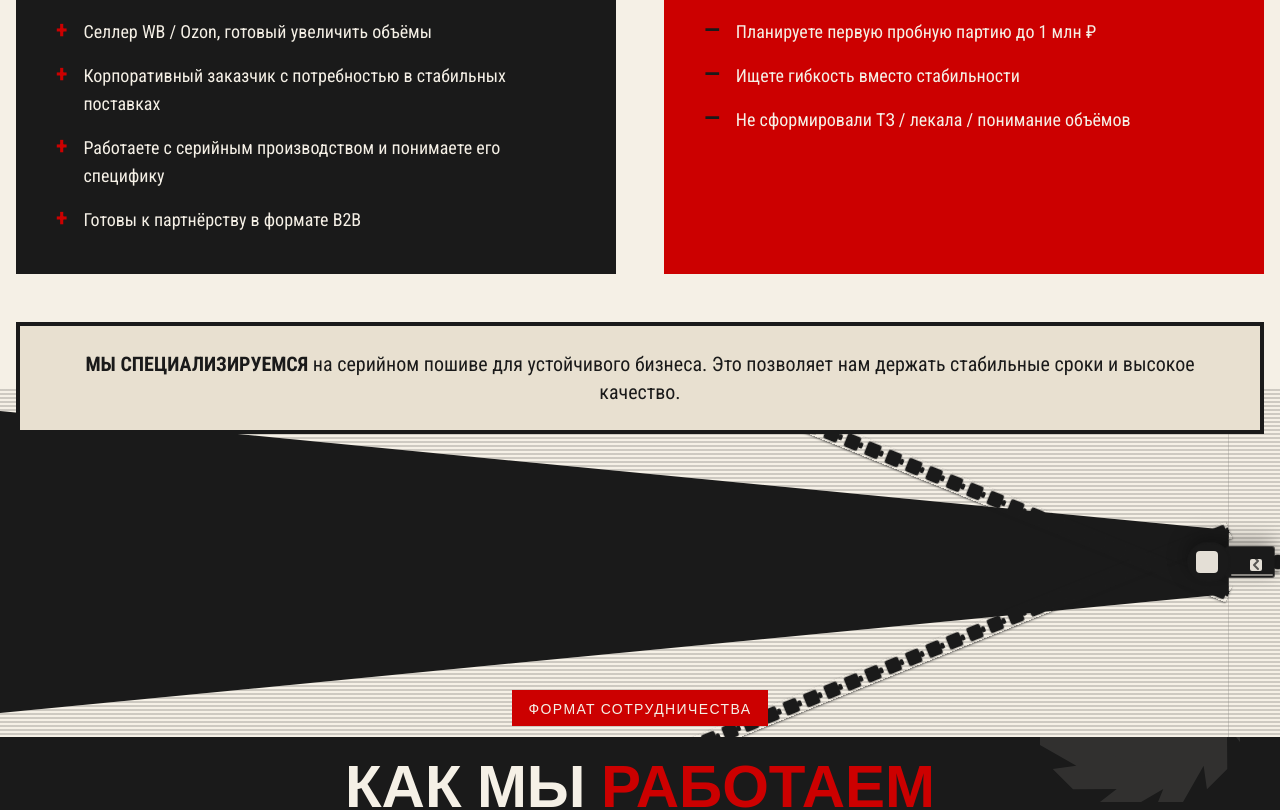
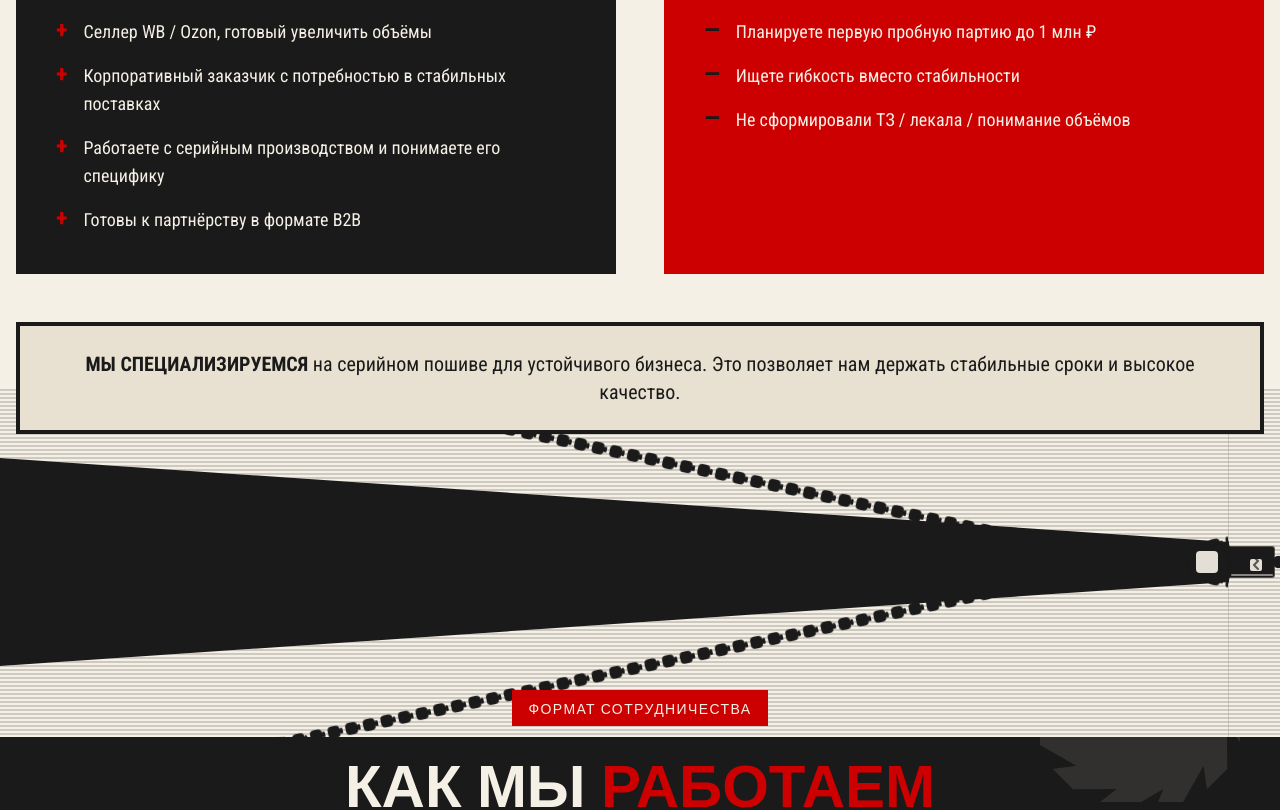
Before and after one commit to spbotdel/sewing, a Next.js app: page / in a window 1280 px wide. Shown: the part 1443-2253 px from the top of the page. Built offline with nearby package versions, Linux system fonts and the light colour scheme.

Commit message:
Tighten zipper teeth and reduce shadows

```diff
--- a/components/zipper-divider.tsx
+++ b/components/zipper-divider.tsx
@@ -32,11 +32,11 @@ const ZIPPER_START_DELAY = 0.06;
 const ZIPPER_MIN_X = 4;
 const ZIPPER_MAX_X = 96;
 const OPEN_START = 0.05;
-const OPEN_SLOPE_MAX = 34;
-const OPEN_GAP_MAX = 32;
-const TEETH_HEIGHT = 18;
-const TEETH_PATTERN_WIDTH_CLOSED = 28;
-const TEETH_PATTERN_WIDTH_OPEN = 22;
+const OPEN_SLOPE_MAX = 24;
+const OPEN_GAP_MAX = 20;
+const TEETH_HEIGHT = 16;
+const TEETH_PATTERN_WIDTH_CLOSED = 22;
+const TEETH_PATTERN_WIDTH_OPEN = 18;
 
 export function ZipperDivider({ fromTheme, toTheme }: ZipperDividerProps) {
   const [zipperProgress, setZipperProgress] = useState(0);
@@ -124,7 +124,7 @@ export function ZipperDivider({ fromTheme, toTheme }: ZipperDividerProps) {
   )`;
 
   const teethColor = hexToRgba(fromColors.fg, 1);
-  const teethShadow = hexToRgba(fromColors.fg, 0.55);
+  const teethShadow = hexToRgba(fromColors.fg, 0.35);
   const tapeColor = "transparent";
   const tapeEdge = "transparent";
   const sliderBody = fromColors.fg;
@@ -136,9 +136,9 @@ export function ZipperDivider({ fromTheme, toTheme }: ZipperDividerProps) {
   const openTopY = `calc(50% - ${openGap}px)`;
   const openBottomY = `calc(50% + ${openGap}px)`;
   const closedY = `calc(50% - ${TEETH_HEIGHT / 2}px)`;
-  const closedTeethShadow = `0 2px 3px ${teethShadow}`;
-  const openTeethShadow = `0 1px 2px ${teethShadow}`;
-  const openAngle = openProgress * 22;
+  const closedTeethShadow = "none";
+  const openTeethShadow = "none";
+  const openAngle = openProgress * 12;
 
   const TeethRow = ({
     left,
@@ -200,26 +200,26 @@ export function ZipperDivider({ fromTheme, toTheme }: ZipperDividerProps) {
                 patternUnits="userSpaceOnUse"
               >
                 <rect
-                  x="2"
+                  x="1"
                   y="2"
-                  width="10"
-                  height="14"
+                  width="9"
+                  height="12"
                   rx="4"
                   fill={teethColor}
                   stroke={teethShadow}
-                  strokeWidth="0.9"
+                  strokeWidth="0.6"
                 />
                 <rect
-                  x="16"
+                  x="12"
                   y="2"
-                  width="10"
-                  height="14"
+                  width="9"
+                  height="12"
                   rx="4"
                   fill={teethColor}
                   stroke={teethShadow}
-                  strokeWidth="0.9"
+                  strokeWidth="0.6"
                 />
-                <rect x="10" y="6" width="8" height="6" rx="2" fill={teethColor} />
+                <rect x="9" y="6" width="4" height="4" rx="2" fill={teethColor} />
               </pattern>
             ) : (
               <pattern
@@ -231,17 +231,17 @@ export function ZipperDivider({ fromTheme, toTheme }: ZipperDividerProps) {
                 <rect
                   x="2"
                   y="2"
-                  width="14"
-                  height="14"
-                  rx="2"
+                  width="12"
+                  height="12"
+                  rx="4"
                   fill={teethColor}
                   stroke={teethShadow}
-                  strokeWidth="0.8"
+                  strokeWidth="0.6"
                 />
                 <rect
-                  x="16"
-                  y="6"
-                  width="4"
+                  x="14"
+                  y="5"
+                  width="3"
                   height="6"
                   rx="1.5"
                   fill={teethColor}
@@ -361,7 +361,6 @@ export function ZipperDivider({ fromTheme, toTheme }: ZipperDividerProps) {
             viewBox="0 0 110 70"
             fill="none"
             style={{
-              filter: "drop-shadow(0 6px 10px rgba(0,0,0,0.35))",
               overflow: "visible",
             }}
           >
```
